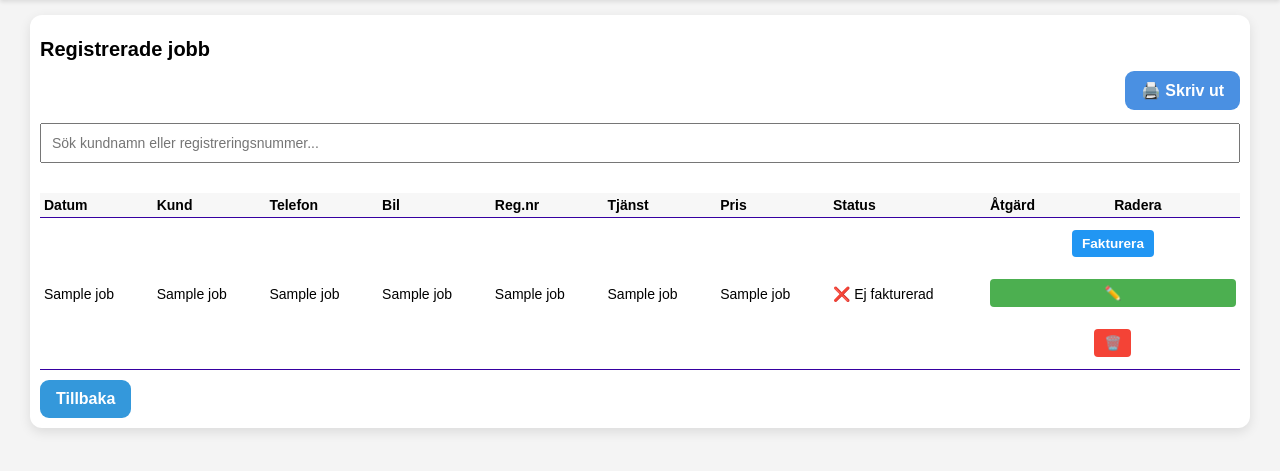
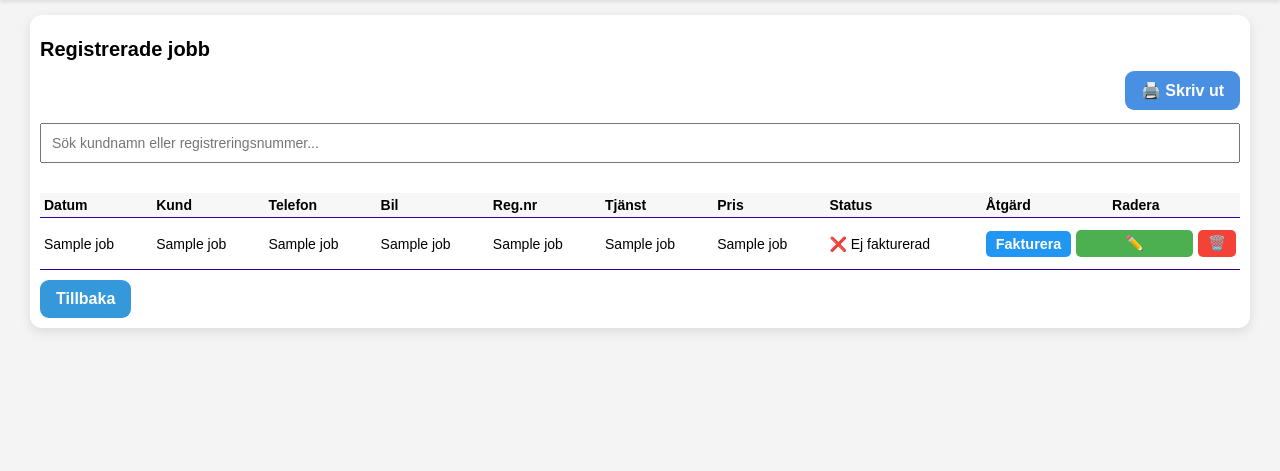
Before and after one commit to ArshedAl-Hadeethi/Faktura, a Flask app: page /jobs in a window 1280 px wide. Shown: the part 94-565 px from the top of the page. Run offline with Flask 3, Linux system fonts and the light colour scheme; a database or web service that is not in the repository returns one stand-in record (values such as "Sample title"); some libraries are stand-ins or nearby versions.

Commit message:
Fix: design för knappar bredvid varandra

```diff
--- a/static/style.css
+++ b/static/style.css
@@ -225,34 +225,35 @@ td {
 
 .action-group {
   display: flex;
-  gap: 6px;
+  gap: 5px;
+  align-items: center;
   justify-content: center;
-  align-items: center;
-  flex-wrap: wrap;
 }
 
 .action-group form {
-  display: inline; /* 🛠️ viktig fix – gör att form inte bryter rad */
+  display: inline-block;
+  margin: 0;
 }
 
 .btn {
-  padding: 6px 10px;
-  font-size: 0.85rem;
+  padding: 5px 10px;
+  font-size: 0.9rem;
   border: none;
-  border-radius: 4px;
+  border-radius: 5px;
   cursor: pointer;
-  color: white;
-  white-space: nowrap;
 }
 
 .btn.action {
-  background-color: #2196F3; /* blå */
+  background-color: #2196f3;
+  color: white;
 }
 
 .btn.edit {
-  background-color: #4CAF50; /* grön */
+  background-color: #4caf50;
+  color: white;
 }
 
 .btn.delete {
-  background-color: #f44336; /* röd */
+  background-color: #f44336;
+  color: white;
 }
```
